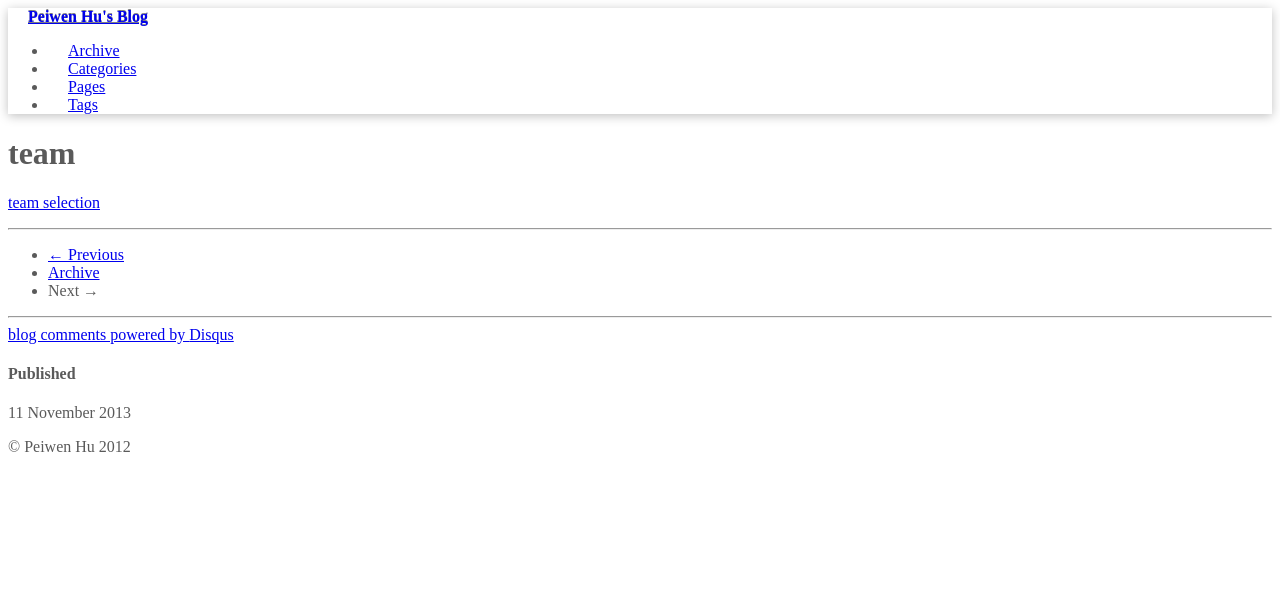
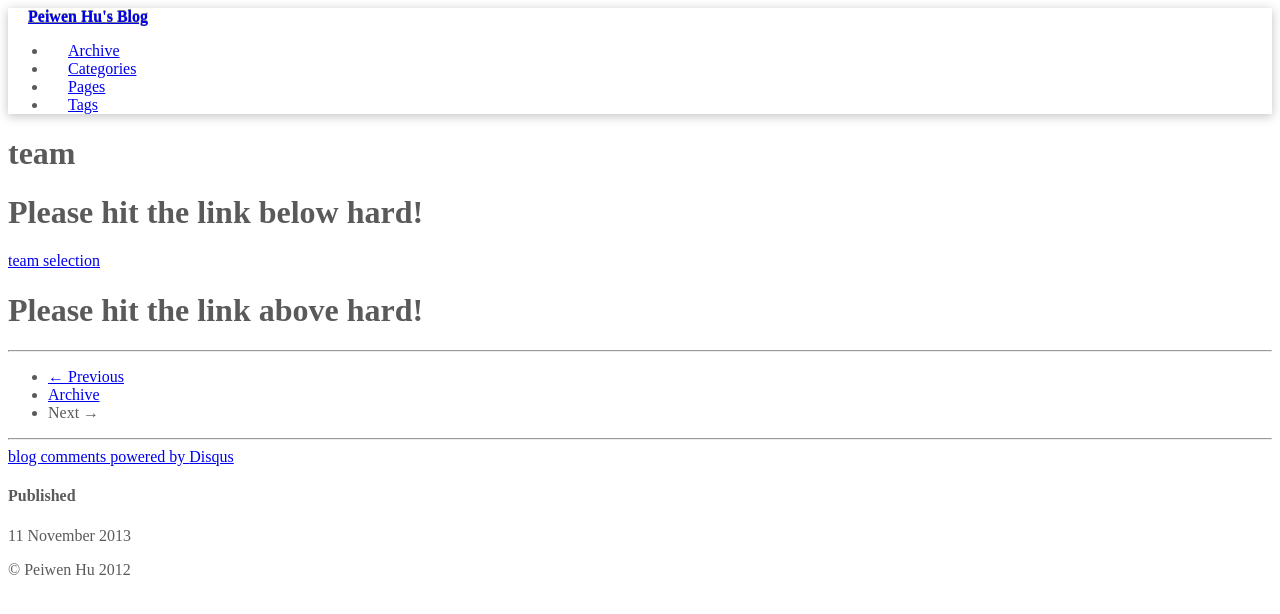
Before and after one commit to jianhanglin/peiwenhu.github.com, a Jekyll site: the page built from _posts/2013-11-11-team.md, in a window 1280 px wide. Shown: the top 614 px of the page. Built offline with Jekyll 4.4.1, drawn with Linux system fonts in a browser that asks for light colours; nearby versions of some CDN libraries; library files that are not in the unit come from our copies; comment, search, counter and statistics services are not loaded.

Commit message:
team selection temp

```diff
--- a/_posts/2013-11-11-team.md
+++ b/_posts/2013-11-11-team.md
@@ -6,4 +6,6 @@ category:
 tags: []
 ---
 {% include JB/setup %}
+# Please hit the link below hard!
 [team selection](https://docs.google.com/forms/d/1-7zaNPSt4f0eem2WMB7ivOFvdk7469kWwqbBshmLDz8/viewform)
+# Please hit the link above hard!
```
